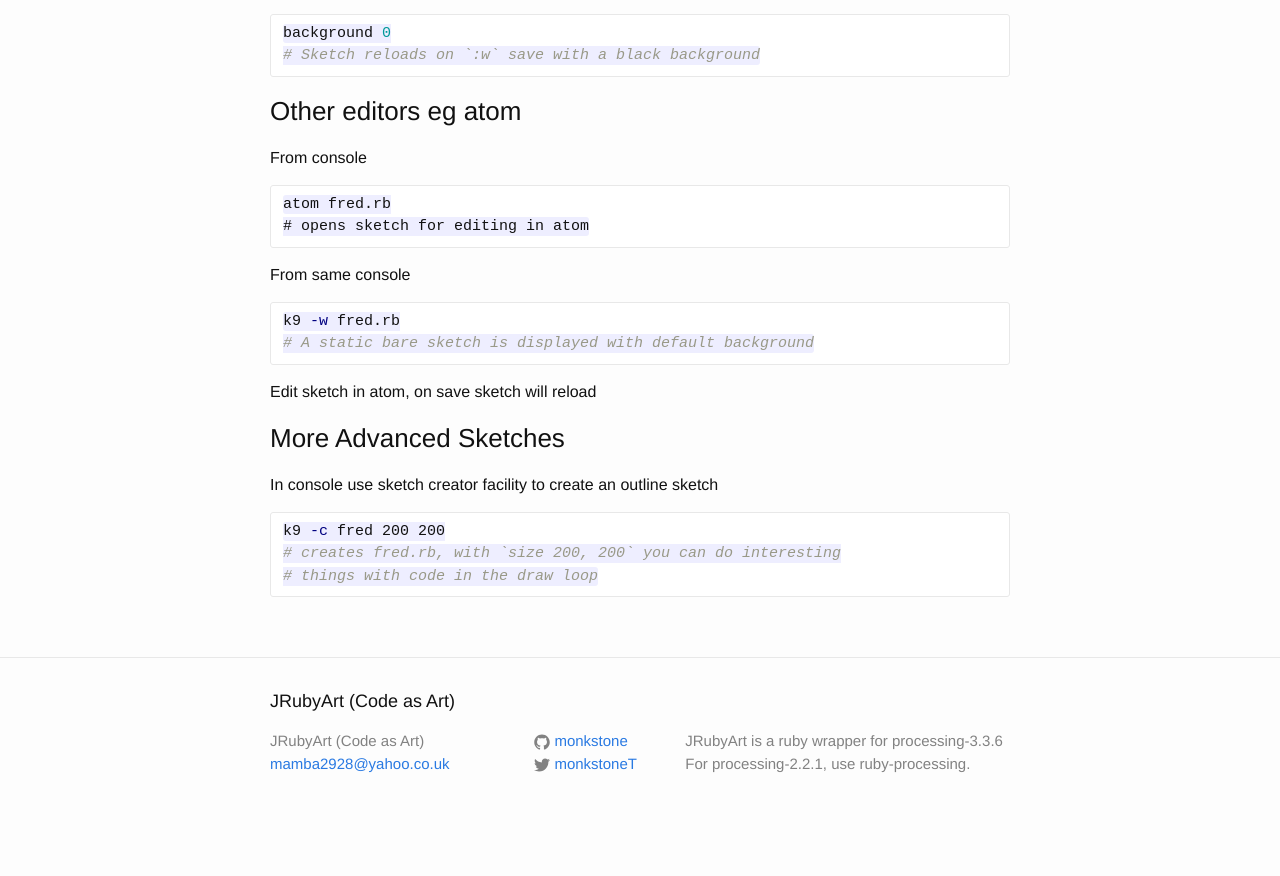
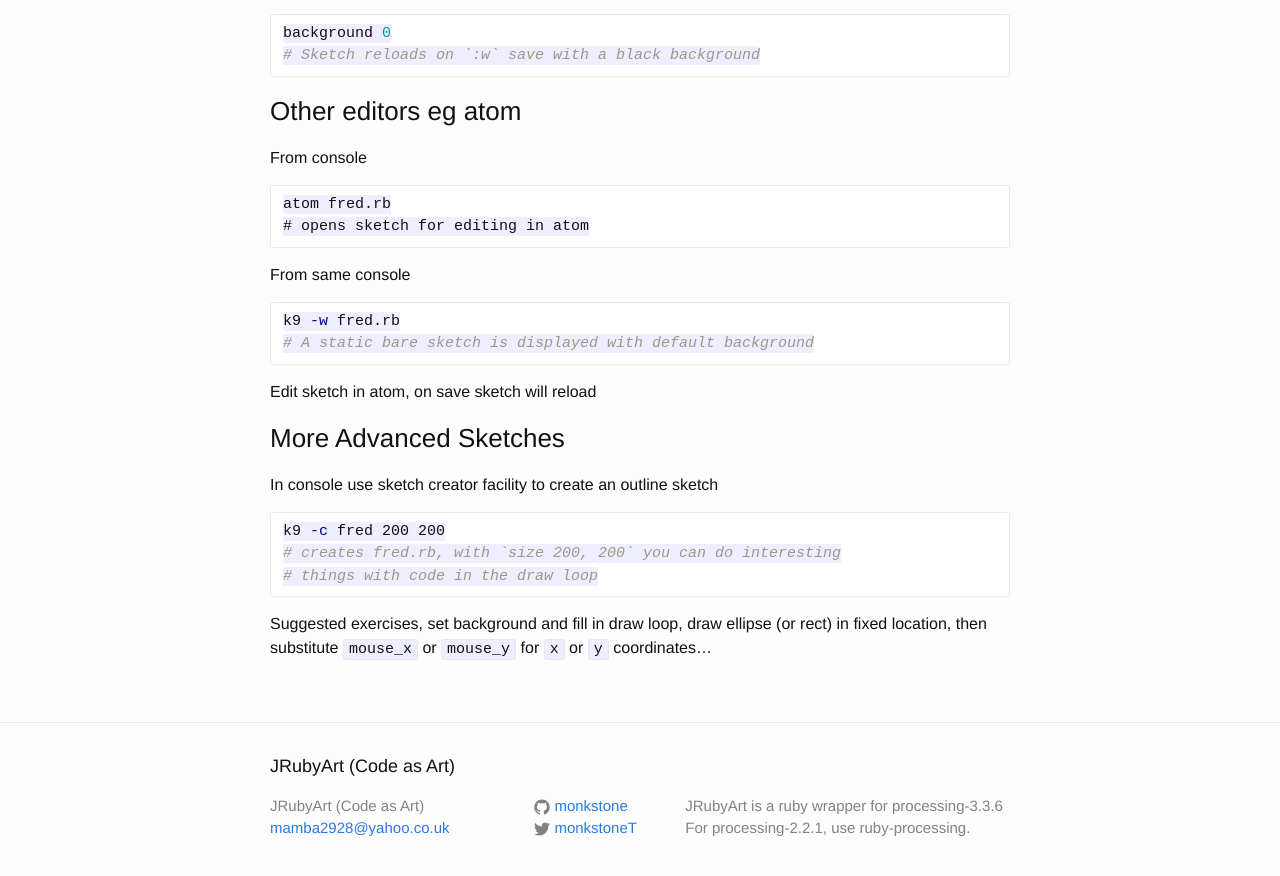
Before and after one commit to ruby-processing/JRubyArt, a Jekyll site: the page built from _posts/2018-01-17-watching.md, in a window 1280 px wide and 900 px high, scrolled down 819 px. Shown: the top 876 px of the window. Built offline with Jekyll 4.4.1, drawn with Linux system fonts in a browser that asks for light colours; before the commit the page ends 1654 px from its top, so only the background shows below that.

Commit message:
more suggestions

````diff
--- a/_posts/2018-01-17-watching.md
+++ b/_posts/2018-01-17-watching.md
@@ -54,3 +54,5 @@
 # creates fred.rb, with `size 200, 200` you can do interesting
 # things with code in the draw loop
 ```
+
+Suggested exercises, set background and fill in draw loop, draw ellipse (or rect) in fixed location, then substitute `mouse_x` or `mouse_y` for `x` or `y` coordinates...
````
